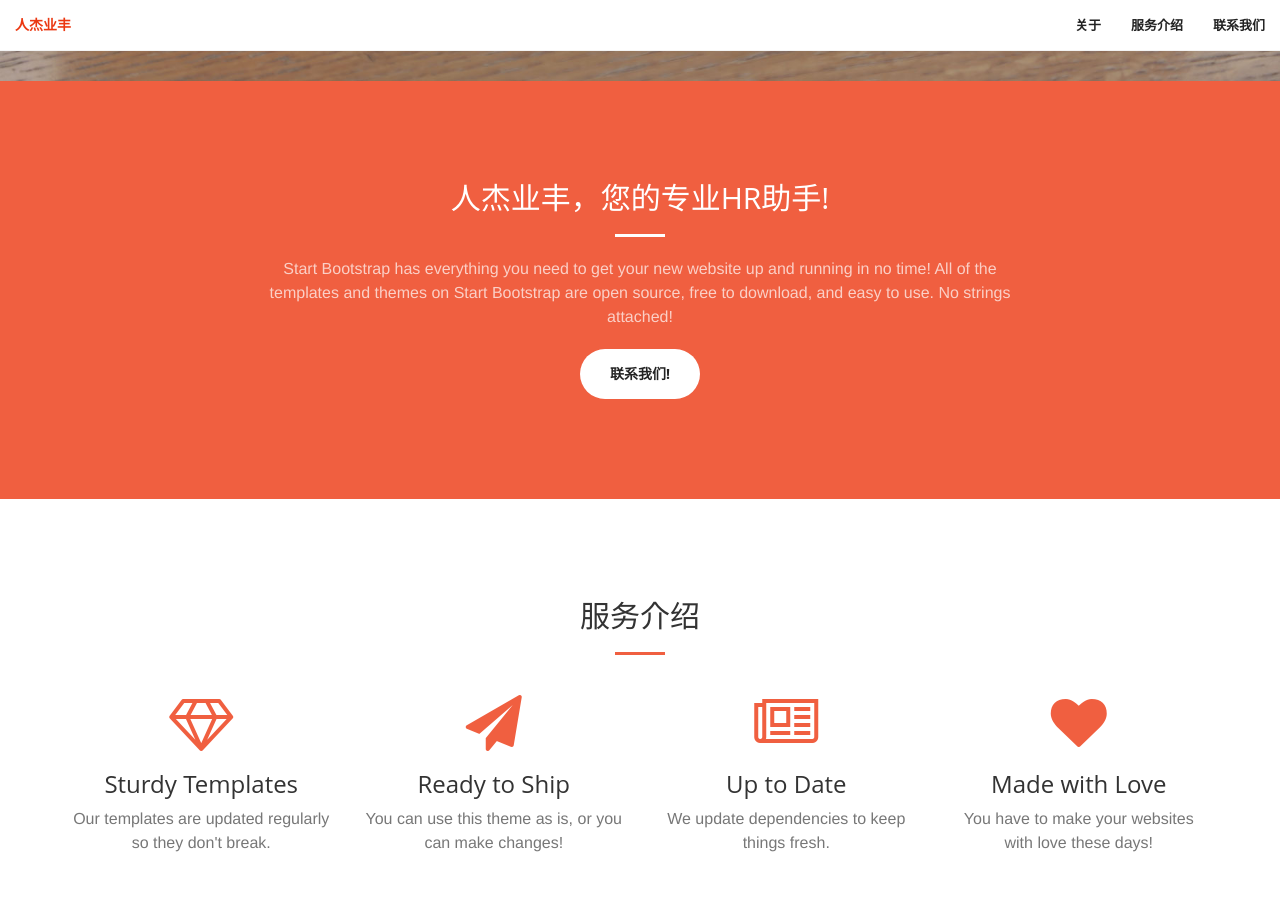
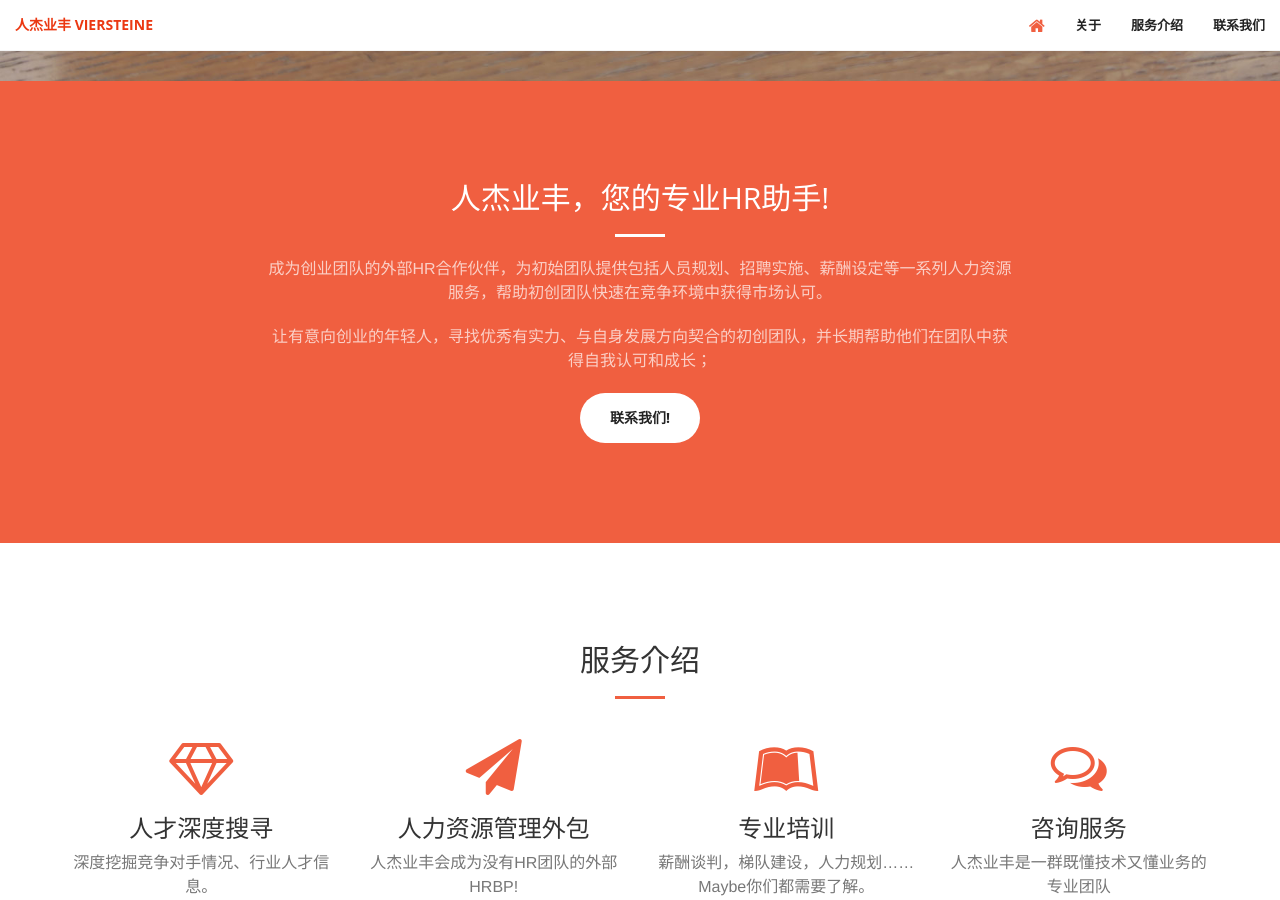
Before and after one commit to VierSteine/viersteine.github.io, a Jekyll site: the page index.html, which Jekyll copies as it is, in a window 1280 px wide and 900 px high, scrolled down 819 px. Built offline with Jekyll 4.4.1, drawn with Linux system fonts in a browser that asks for light colours; some web fonts are replaced; comment, search, counter and statistics services are not loaded; some of the changed text lies outside the part shown.

Commit message:
Modified text

```diff
--- a/index.html
+++ b/index.html
@@ -6,11 +6,11 @@
     <meta charset="utf-8">
     <meta http-equiv="X-UA-Compatible" content="IE=edge">
     <meta name="viewport" content="width=device-width, initial-scale=1">
-    <meta name="description" content="中国最专业的面向IT互联网领域人力资源服务平台">
-    <meta name="keywords" content="人力资源,管理咨询,HR助手,HR咨询,猎头,创业咨询,创业孵化,创业投资,人杰业丰,VierSteine">
-    <meta name="author" content="VierSteine">
+    <meta name="description" content="人杰业丰(Viersteine) - 中国最专业的面向IT互联网领域人力资源服务平台">
+    <meta name="keywords" content="人力资源,管理咨询,HR助手,HR咨询,猎头,创业咨询,创业孵化,创业投资,人杰业丰,Viersteine,Vier Steine">
+    <meta name="author" content="Viersteine">
 
-    <title>人杰业丰 - VierSteine</title>
+    <title>人杰业丰 - Viersteine</title>
 
     <!-- Bootstrap Core CSS -->
     <link rel="stylesheet" href="css/bootstrap.min.css" type="text/css">
@@ -47,12 +47,15 @@
                     <span class="icon-bar"></span>
                     <span class="icon-bar"></span>
                 </button>
-                <a class="navbar-brand page-scroll" href="#page-top">人杰业丰</a>
+                <a class="navbar-brand page-scroll" href="#page-top">人杰业丰 Viersteine</a>
             </div>
 
             <!-- Collect the nav links, forms, and other content for toggling -->
             <div class="collapse navbar-collapse" id="bs-example-navbar-collapse-1">
                 <ul class="nav navbar-nav navbar-right">
+                    <li>
+                        <a class="page-scroll" href="#page-top"><i class="fa fa-home fa-lg"></i></a>
+                    </li>
                     <li>
                         <a class="page-scroll" href="#about">关于</a>
                     </li>
@@ -74,7 +77,7 @@
             <div class="header-content-inner">
                 <h1>创业共赢，HR助手与您随行</h1>
                 <hr>
-                <p>中国最专业的面向IT互联网领域人力资源服务平台，专注服务于创业企业和中高端职业人士，为创业企业提供深度定制HR服务，助力初创企业成功发展。</p>
+                <p><strong>人杰业丰（Viersteine）</strong>作为中国最专业的面向IT互联网领域人力资源服务平台，专注服务于创业企业和中高端职业人士，为创业企业提供深度定制HR服务，助力初创企业成功发展。</p>
                 <a href="#about" class="btn btn-primary btn-xl page-scroll">了解更多</a>
             </div>
         </div>
@@ -86,7 +89,8 @@
                 <div class="col-lg-8 col-lg-offset-2 text-center">
                     <h2 class="section-heading">人杰业丰，您的专业HR助手!</h2>
                     <hr class="light">
-                    <p class="text-faded">Start Bootstrap has everything you need to get your new website up and running in no time! All of the templates and themes on Start Bootstrap are open source, free to download, and easy to use. No strings attached!</p>
+                    <p class="text-faded">成为创业团队的外部HR合作伙伴，为初始团队提供包括人员规划、招聘实施、薪酬设定等一系列人力资源服务，帮助初创团队快速在竞争环境中获得市场认可。</p>
+                    <p class="text-faded">让有意向创业的年轻人，寻找优秀有实力、与自身发展方向契合的初创团队，并长期帮助他们在团队中获得自我认可和成长；</p>
                     <a href="#contact" class="btn btn-default btn-xl">联系我们!</a>
                 </div>
             </div>
@@ -107,29 +111,29 @@
                 <div class="col-lg-3 col-md-6 text-center">
                     <div class="service-box">
                         <i class="fa fa-4x fa-diamond wow bounceIn text-primary"></i>
-                        <h3>Sturdy Templates</h3>
-                        <p class="text-muted">Our templates are updated regularly so they don't break.</p>
+                        <h3>人才深度搜寻</h3>
+                        <p class="text-muted">深度挖掘竞争对手情况、行业人才信息。</p>
                     </div>
                 </div>
                 <div class="col-lg-3 col-md-6 text-center">
                     <div class="service-box">
                         <i class="fa fa-4x fa-paper-plane wow bounceIn text-primary" data-wow-delay=".1s"></i>
-                        <h3>Ready to Ship</h3>
-                        <p class="text-muted">You can use this theme as is, or you can make changes!</p>
+                        <h3>人力资源管理外包</h3>
+                        <p class="text-muted">人杰业丰会成为没有HR团队的外部HRBP!</p>
                     </div>
                 </div>
                 <div class="col-lg-3 col-md-6 text-center">
                     <div class="service-box">
-                        <i class="fa fa-4x fa-newspaper-o wow bounceIn text-primary" data-wow-delay=".2s"></i>
-                        <h3>Up to Date</h3>
-                        <p class="text-muted">We update dependencies to keep things fresh.</p>
+                        <i class="fa fa-4x fa-leanpub wow bounceIn text-primary" data-wow-delay=".2s"></i>
+                        <h3>专业培训</h3>
+                        <p class="text-muted">薪酬谈判，梯队建设，人力规划……Maybe你们都需要了解。</p>
                     </div>
                 </div>
                 <div class="col-lg-3 col-md-6 text-center">
                     <div class="service-box">
-                        <i class="fa fa-4x fa-heart wow bounceIn text-primary" data-wow-delay=".3s"></i>
-                        <h3>Made with Love</h3>
-                        <p class="text-muted">You have to make your websites with love these days!</p>
+                        <i class="fa fa-4x fa-comments-o wow bounceIn text-primary" data-wow-delay=".3s"></i>
+                        <h3>咨询服务</h3>
+                        <p class="text-muted">人杰业丰是一群既懂技术又懂业务的专业团队</p>
                     </div>
                 </div>
             </div>
```
